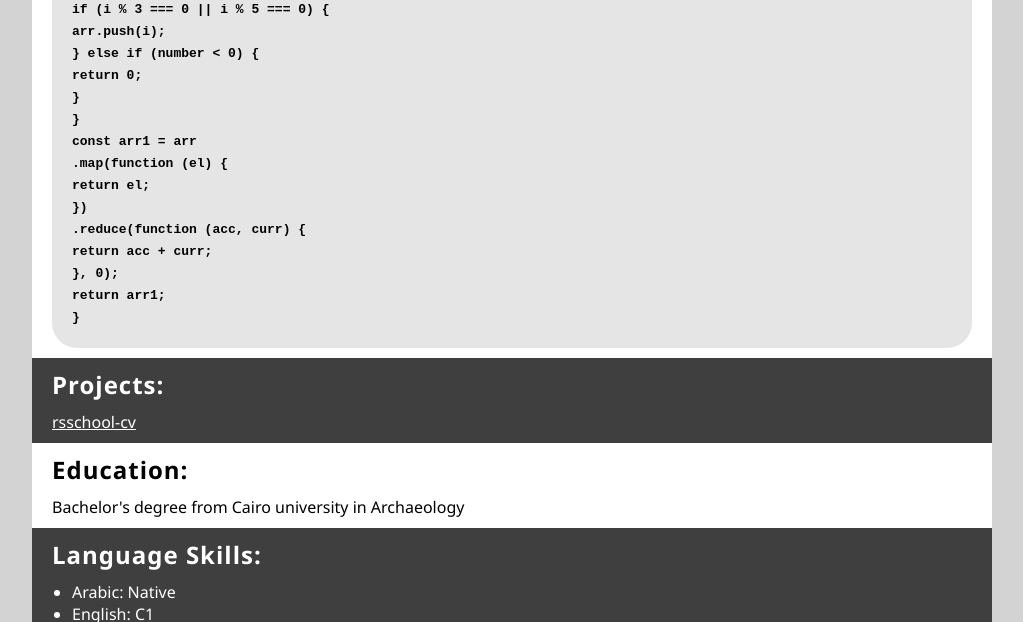
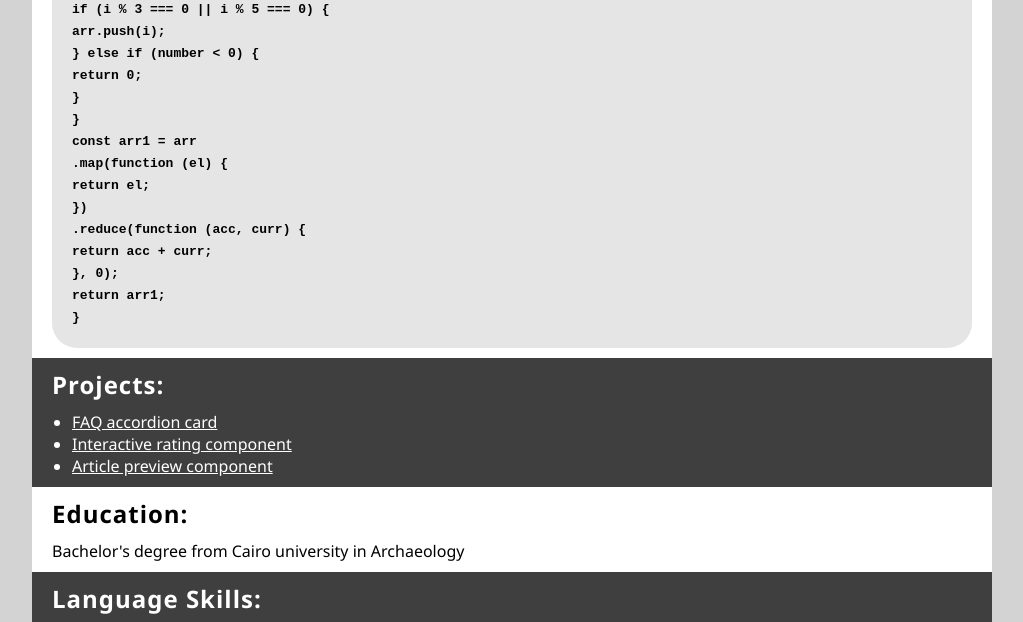
Before and after one commit to simokitkat/rsschool-cv, a plain HTML site: page index.html in a window 1280 px wide. Shown: the part 1240-1862 px from the top of the page, without its empty margins (128-1151 px from the left). Drawn offline with Linux system fonts and the light colour scheme.

Commit message:
fix: edit html and css for Project section

```diff
--- a/index.html
+++ b/index.html
@@ -133,7 +133,14 @@
             <section class="projects">
                 <div class="container">
                     <h2 id="my-project">Projects:</h2>
-                    <p><a href="https://simokitkat.github.io/rsschool-cv/cv" target="_blank">rsschool-cv</a></p>
+                    <ul>
+                        <li><a href="https://simokitkat.github.io/FAQ-accordion-card/" target="_blank">FAQ accordion
+                                card</a></li>
+                        <li><a href="https://simokitkat.github.io/Interactive-rating-component/"
+                                target="_blank">Interactive rating component</a></li>
+                        <li><a href="https://simokitkat.github.io/Article-preview-component/" target="_blank">Article
+                                preview component</a></li>
+                    </ul>
                 </div>
             </section>
             <!-- Education -->
--- a/style.css
+++ b/style.css
@@ -284,6 +284,10 @@ nav a {
     color: white
 }
 
+.projects li {
+    margin-left: var(--main-padding-left);
+}
+
 /* Education */
 
 
```
